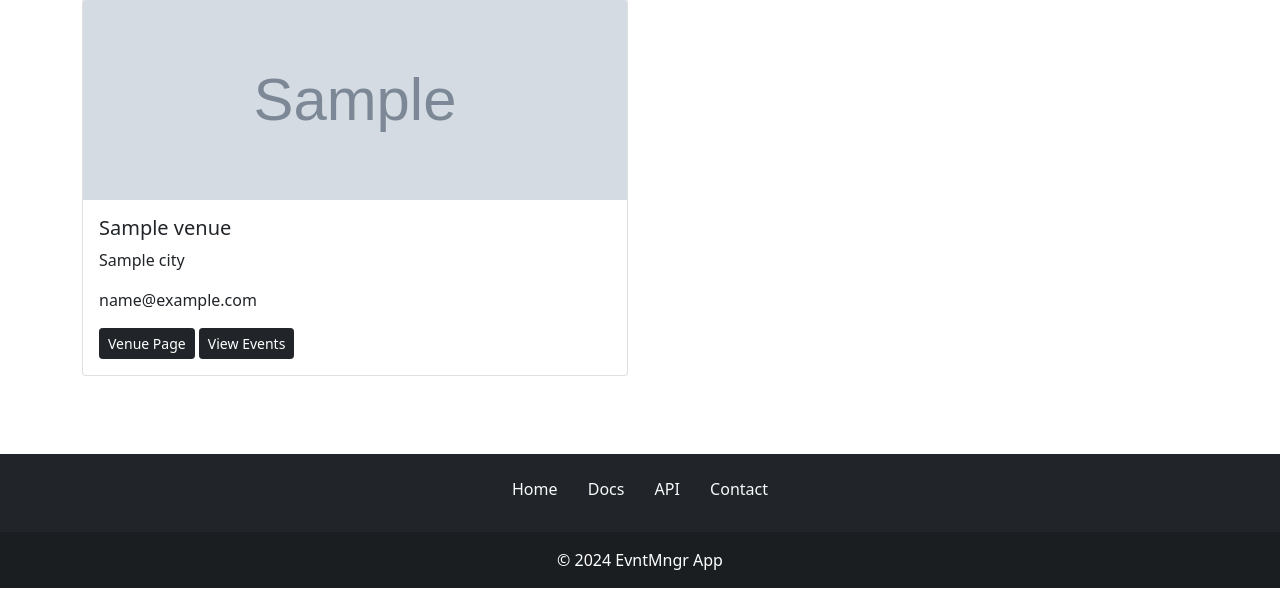
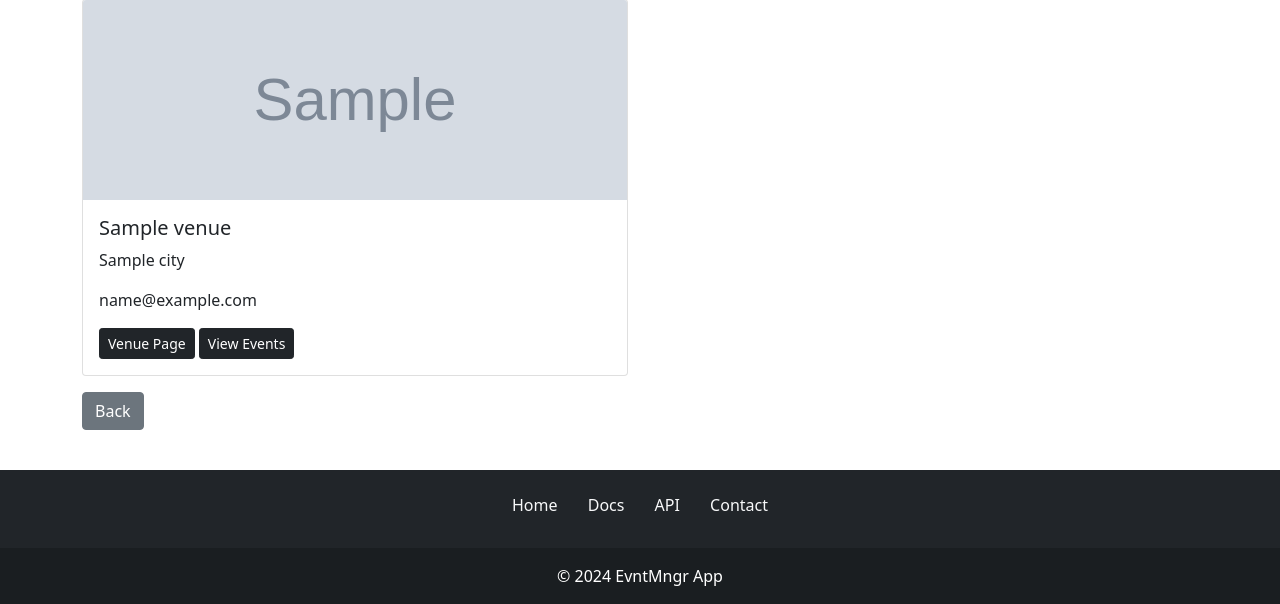
Before and after one commit to jackjakarta/eventManager, a Django app: template website/templates/website/venues.html in a window 1280 px wide. Shown: the part 212-816 px from the top of the page. Run offline with Django 5.2, Linux system fonts and the light colour scheme; the template is opened without the code that fills it: most values are stand-ins (such as "Sample title", 1, 10 or a date in 2020); grey boxes marked "Sample" are stand-in pictures.

Commit message:
modified add button on events, venues and promoters page to only show when user is logged in

```diff
--- a/website/templates/website/events.html
+++ b/website/templates/website/events.html
@@ -56,10 +56,10 @@ Upcoming Events
 </div>
 
 <div class="container">
-    <a href="{% url 'home' %}" class="btn btn-secondary">Back</a>
     {% if user.is_authenticated %}
         <a href="{% url 'add_event' %}" class="btn btn-info">Add Event</a>
     {% endif %}
+    <a href="{% url 'home' %}" class="btn btn-secondary">Back</a>
 </div>
 
 {% endblock %}
--- a/website/templates/website/promoters.html
+++ b/website/templates/website/promoters.html
@@ -46,8 +46,10 @@ All Promoters
 </div>
 
 <div class="container">
+    {% if user.is_authenticated %}
+        <a href="{% url 'add_promoter' %}" class="btn btn-info">Add Promoter</a>
+    {% endif %}
     <a href="{% url 'home' %}" class="btn btn-secondary">Back</a>
-    <a href="{% url 'add_promoter' %}" class="btn btn-info">Add Promoter</a>
 </div>
 
 {% endblock %}
--- a/website/templates/website/venues.html
+++ b/website/templates/website/venues.html
@@ -37,4 +37,11 @@ All Venues
 </div>
 </div>
 
+<div class="container mt-3">
+    {% if user.is_authenticated %}
+        <a href="{% url 'add_venue' %}" class="btn btn-info">Add Venue</a>
+    {% endif %}
+    <a href="{% url 'home' %}" class="btn btn-secondary">Back</a>
+</div>
+
 {% endblock %}
```
